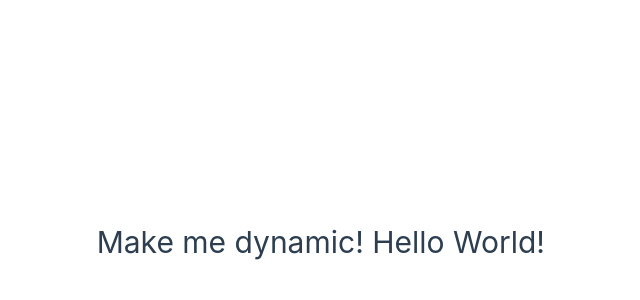
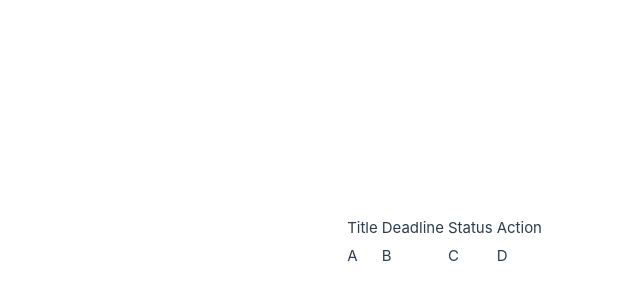
Before and after one commit to Vo-Van-Hau/todo-vuejs, a Vue app: page / in a window 1280 px wide. Shown: the part 158-458 px from the top of the page, without its empty margins (95-735 px from the left). Built offline with nearby package versions, Linux system fonts and the light colour scheme.

Commit message:
todo-vue 20230130_1735

```diff
--- a/index.html
+++ b/index.html
@@ -9,7 +9,9 @@
 </head>
 
 <body>
-    <div id="app"></div>
+    <div id="app">
+
+    </div>
     <script type="module" src="/src/main.js"></script>
 </body>
 
--- a/src/App.vue
+++ b/src/App.vue
@@ -86,14 +86,38 @@ nav a:first-of-type {
 
 
 <template>
-    <h1>Make me dynamic! {{ message }}</h1>
+    <div>
+        <table style="width: 100%;">
+            <thead>
+                <tr>
+                    <th>Title</th>
+                    <th>Deadline</th>
+                    <th>Status</th>
+                    <th>Action</th>
+                </tr>
+            </thead>
+            <tbody>
+                <tr>
+                    <td>A</td>
+                    <td>B</td>
+                    <td>C</td>
+                    <td>D</td>
+                </tr>
+            </tbody>
+        </table>
+    </div>
 </template>
 
 <script>
 export default  {
     data() {
         return {
-            message: 'Hello World!'
+            message: 'Hello World!',
+            count: 0,
+            changeCount: () => {
+                this.count++;
+            },
+            dynamicId: 'koh'
         }
     }
 }
```
